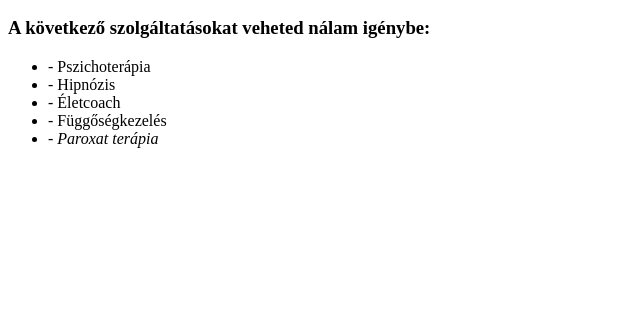
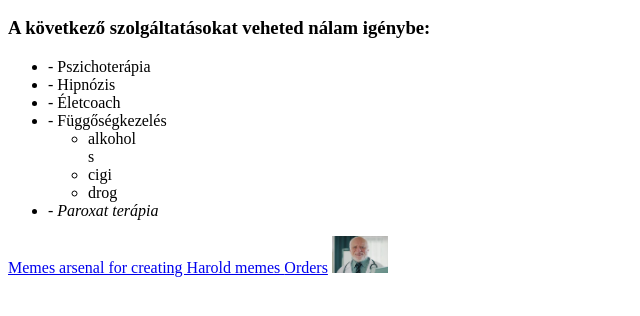
Before and after one commit to ciberpol/paliswebsite, a plain HTML site: page pali.html in a window 1280 px wide. Shown: the part 110-426 px from the top of the page, without its empty margins (0-640 px from the left). Drawn offline with Linux system fonts and the light colour scheme.

Commit message:
New version of Palis website.

```diff
--- a/pali.html
+++ b/pali.html
@@ -11,8 +11,6 @@
     <h1>Üdvözöllek a weboldalamon!</h1>
     <p>
     <h2>Dr. S. Pál pszichiáter vagyok.</h2>
-    </p>
-    <p>
     <h3>A következő szolgáltatásokat veheted nálam igénybe:</h3>
     </p>
     <ul>
@@ -20,9 +18,22 @@
         <li>- Hipnózis</li>
         <li>- Életcoach</li>
         <li>- Függőségkezelés</li>
+        <ul>
+            <li>alkohol</li>s
+            <li>cigi</li>
+            <li>drog</li>
+            </h5>
+        </ul>
         <li>
             <i>- Paroxat terápia</i></li>
     </ul>
+    <a target="blank" href="https://www.meme-arsenal.com/en/create/template/1537990">
+        Memes arsenal for creating Harold memes
+    </a>
+    <a target="blank" href="pali/orders.html">Orders</a>
+    <a target="blank" href="https://www.meme-arsenal.com/en/create/template/1537990">
+        <img width="56" src="img/Hidethepain.jpg" alt="Hide the pain">
+    </a>
 </body>
 
 </html>
```
Also changed, not shown: img/Hidethepain.jpg (added).
